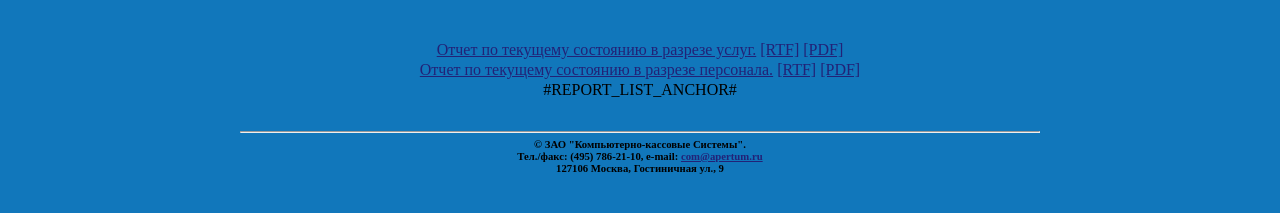
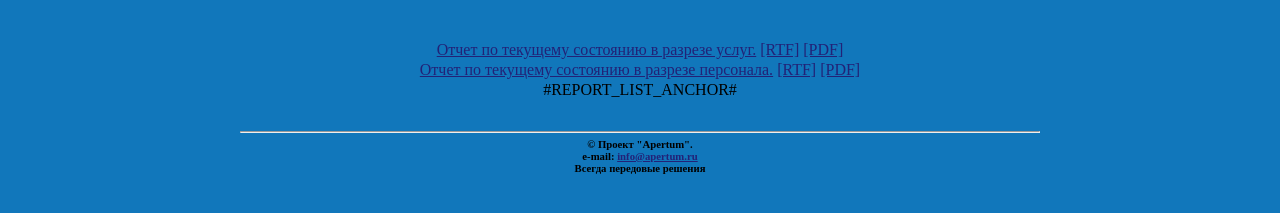
Before and after one commit to binali-rustamov/apertum-qsystem, a plain HTML site: page reports/ru/apertum/qsystem/reports/web/reportList.html in a window 1280 px wide. Shown: the part 287-500 px from the top of the page. Drawn offline with Linux system fonts and the light colour scheme.

Commit message:
Fixed reportd for Apertum name

```diff
--- a/reports/ru/apertum/qsystem/reports/web/reportList.html
+++ b/reports/ru/apertum/qsystem/reports/web/reportList.html
@@ -44,9 +44,9 @@
                     <tr>
                         <td height="100" valign="bottom"><center><H6><font color="#000000">
                             <Hr>
-                                        © ЗАО "Компьютерно-кассовые Системы".<br />
-                                        Тел./факс: (495) 786-21-10, e-mail: <a href="mailto:com@apertum.ru">com@apertum.ru</a><br/>
-                                        127106 Москва, Гостиничная ул., 9
+                                        © Проект "Apertum".<br />
+                                        e-mail: <a href="mailto:com@apertum.ru">info@apertum.ru</a><br/>
+                                        Всегда передовые решения
                                 </font></H6></center></td>
                     </tr>
                 </tbody>
```
Also changed, not shown: reports/ru/apertum/qsystem/reports/web/error_login.html (+3 -3 lines), reports/ru/apertum/qsystem/reports/web/get_date_distribution.html (+3 -3 lines), reports/ru/apertum/qsystem/reports/web/get_date_distribution_services.html (+3 -3 lines), reports/ru/apertum/qsystem/reports/web/get_date_distribution_users.html (+3 -3 lines), reports/ru/apertum/qsystem/reports/web/get_period_clients_services.html (+3 -3 lines), reports/ru/apertum/qsystem/reports/web/get_period_clients_users.html (+3 -3 lines), reports/ru/apertum/qsystem/reports/web/get_period_for_ratio_services.html (+3 -1 lines), reports/ru/apertum/qsystem/reports/web/get_period_for_statistic_date_responses.html (+3 -3 lines), reports/ru/apertum/qsystem/reports/web/get_period_for_statistic_responses.html (+3 -3 lines), reports/ru/apertum/qsystem/reports/web/get_period_for_statistic_services.html (+3 -3 lines), reports/ru/apertum/qsystem/reports/web/get_period_for_statistic_users.html (+3 -3 lines), reports/ru/apertum/qsystem/reports/web/login.html (+3 -3 lines).
